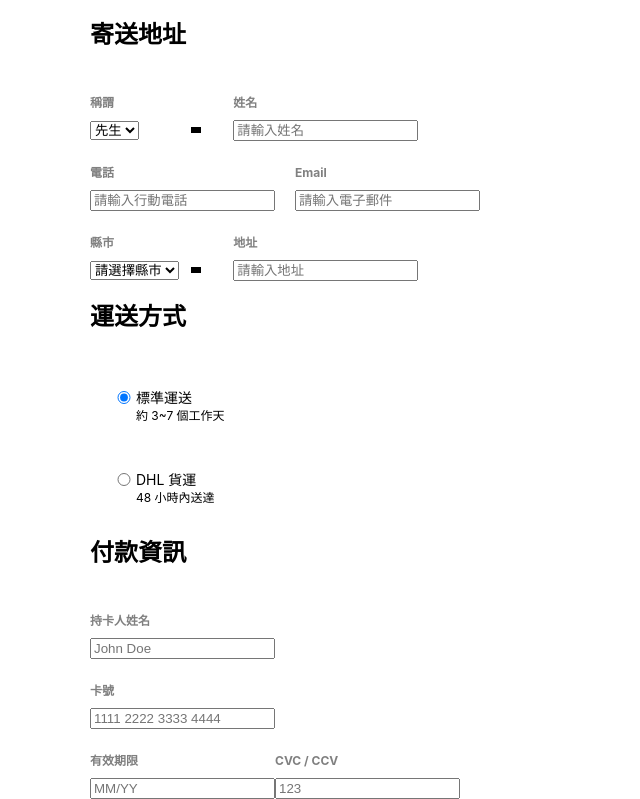
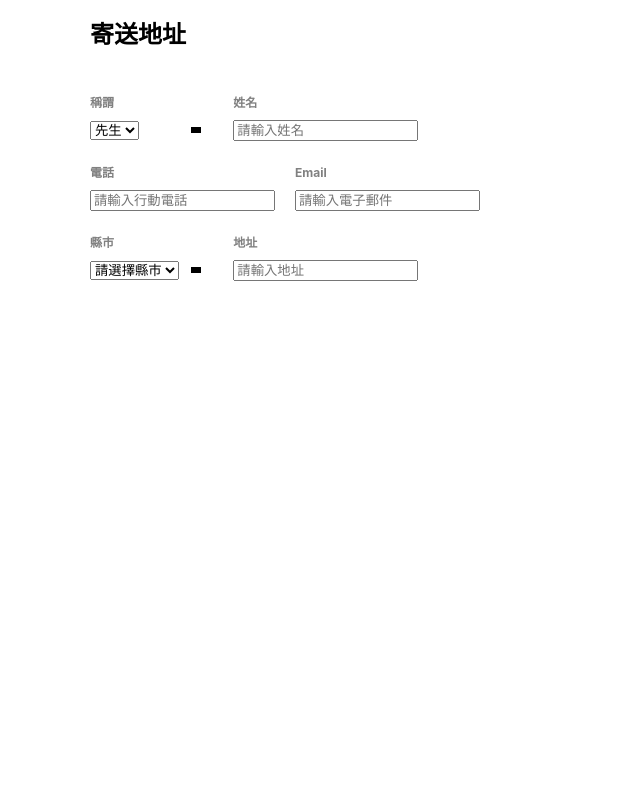
Before and after one commit to thAilurus/Alpha-shop, a React (Create React App) app: page / in a window 1280 px wide. Shown: the part 170-969 px from the top of the page, without its empty margins (0-640 px from the left). After the commit the page ends 800 px from the top, so only its background shows below. Built offline with nearby package versions, Linux system fonts and the light colour scheme.

Commit message:
Add display: none on step2 and step3

```diff
--- a/src/components/register/form/Step2/Step2.jsx
+++ b/src/components/register/form/Step2/Step2.jsx
@@ -5,7 +5,7 @@ import styles from './Step2.module.scss'
 export function Step2 () {
   return (
     <>
-      <form className={styles.step2Shipping} data-phase="shipping">
+      <form className={styles.step2Shipping} style={{ display: 'none' }} data-phase="shipping">
         <h3 className={styles.title}>運送方式</h3>
 
         <section className={styles.formBody}>
--- a/src/components/register/form/Step3/Step3.jsx
+++ b/src/components/register/form/Step3/Step3.jsx
@@ -4,9 +4,9 @@ import styles from './Step3.module.scss'
 export function Step3 () {
   return (
     <>
-      <form className={styles.step3Credit} data-phase="credit-card">
+      <form className={styles.step3Credit} style={{display: 'none'}} data-phase="credit-card">
+
         <h3 className={styles.title}>付款資訊</h3>
-
         <section className={styles.formBody}>
 
           <div className={styles.col12}>
@@ -36,6 +36,7 @@ export function Step3 () {
           </div>
 
         </section>
+
       </form>
     </>
   )
```
